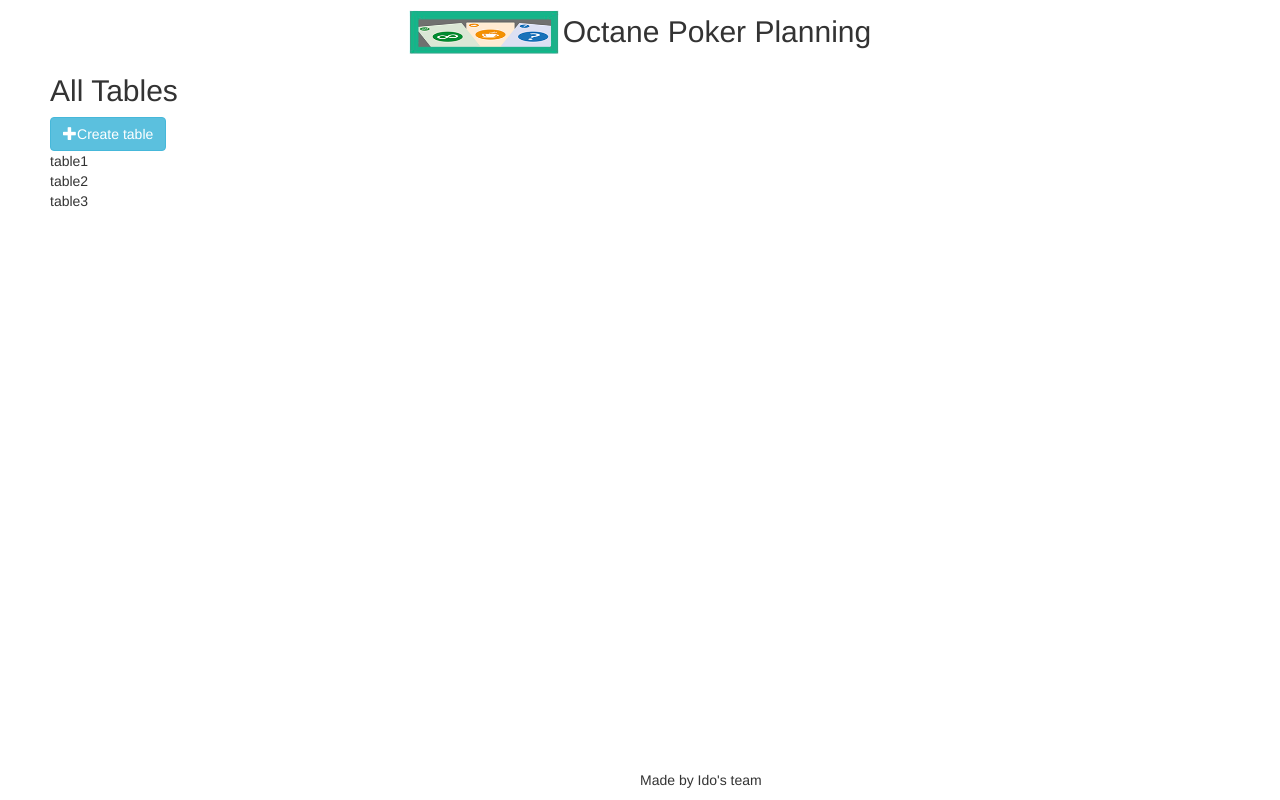
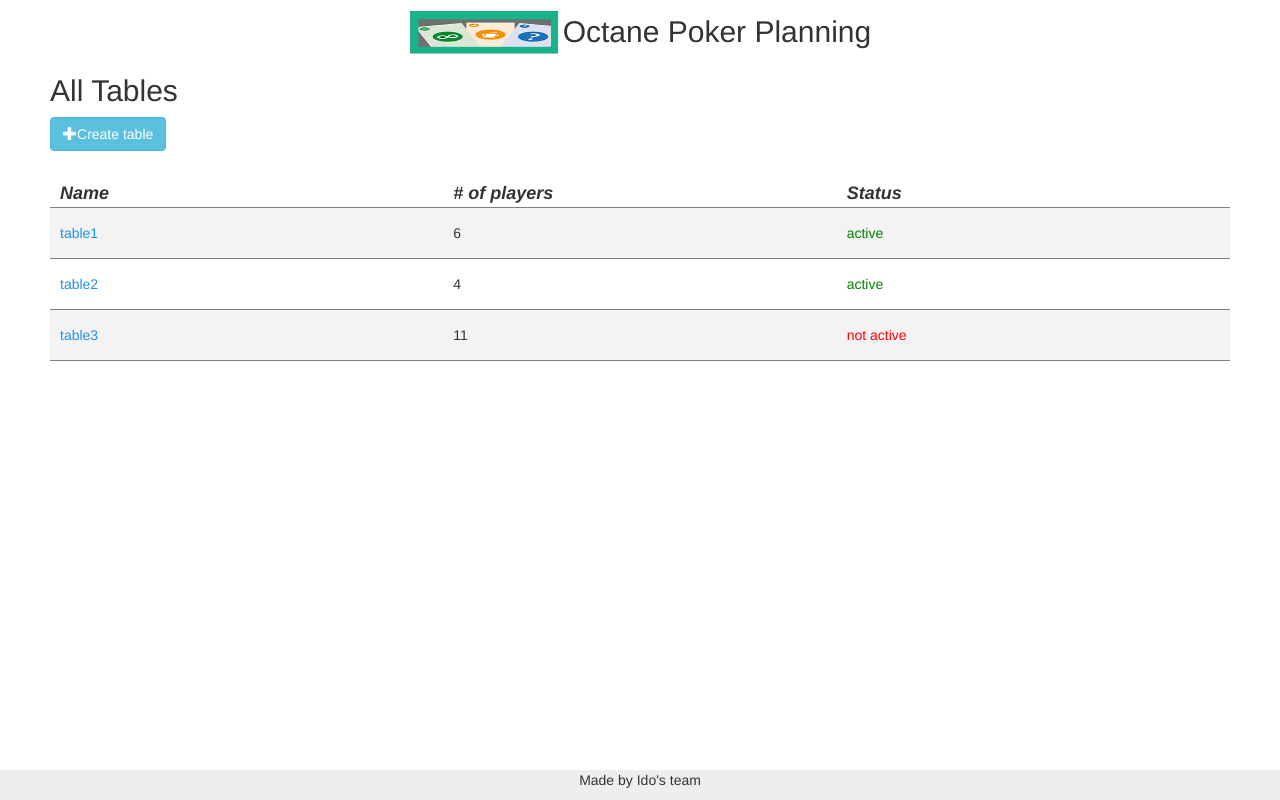
Before and after one commit to mgmmgm/OctanePokerPlanning, a plain HTML site: page client/index.html at #!/tables in a window 1280 px wide. Drawn offline with Linux system fonts and the light colour scheme.

```diff
--- a/client/app/opp-module.css
+++ b/client/app/opp-module.css
@@ -18,6 +18,10 @@
 
 .footer {
 	position: absolute;
-	bottom: 10px;
-	left: 50%;
+	bottom: 0px;
+	left: 0px;
+	right: 0px;
+	text-align: center;
+	background-color: #eeeeee;
+	height: 30px;
 }
--- a/client/app/views/table/tables.css
+++ b/client/app/views/table/tables.css
@@ -0,0 +1,46 @@
+.tables-table {
+    display: flex;
+    flex-direction: column;
+    margin-top: 30px;
+}
+
+.tables-table-header {
+    font-size: large;
+    font-style: italic;
+    font-weight: bold;
+}
+
+.table-row {
+    display: flex;
+    flex-direction: row;
+    border-bottom: 1px solid grey;
+}
+
+.tables-table-content .table-row {
+    padding: 15px 0px;
+}
+
+.tables-table-content .table-row:nth-child(odd) {
+    background-color: #f3f3f3;
+}
+
+.tables-table-content .table-row:hover {
+    background-color: lightblue;
+}
+
+.table-row-item {
+    flex: 1 0 0;
+    padding: 0px 10px;
+}
+
+.table-name {
+    color: #1f92eb;
+}
+
+.active {
+    color: green;
+}
+
+.not-active {
+    color: red;
+}
--- a/client/app/views/table/tables.html
+++ b/client/app/views/table/tables.html
@@ -3,12 +3,20 @@
 
     <button type="button" class="btn btn-info" ng-click="OpenCreateTableModal()"><span class="glyphicon glyphicon-plus" aria-hidden="true"></span>Create table</button>
 
-    <div>
-        <div></div>
+    <div class="tables-table">
+        <div class="table-row tables-table-header">
+            <div class="table-row-item">Name</div>
+            <div class="table-row-item"># of players</div>
+            <div class="table-row-item">Status</div>
+        </div>
+        <div class="tables-table-content">
+            <div class="table-row" ng-repeat="table in tables">
+                <div class="table-row-item table-name">{{table.name}}</div>
+                <div class="table-row-item">{{table.numberOfPlayers}}</div>
+                <div class="table-row-item" ng-class="{'active': table.status === 'active', 'not-active': table.status === 'not active'}">{{table.status}}</div>
+            </div>
+        </div>
 
-        <div ng-repeat="table in tables">
-            {{table.name}}
-        </div>
     </div>
 
 </div>
--- a/client/demoData/demoData.json
+++ b/client/demoData/demoData.json
@@ -2,15 +2,18 @@
   "tables": [
     {
       "name": "table1",
-      "numberOfParticipates": 6
+      "numberOfPlayers": 6,
+      "status": "active"
     },
     {
       "name": "table2",
-      "numberOfParticipates": 4
+      "numberOfPlayers": 4,
+      "status": "active"
     },
     {
       "name": "table3",
-      "numberOfParticipates": 11
+      "numberOfPlayers": 11,
+      "status": "not active"
     }
   ]
 }
--- a/server/rest/bl/table_bl.js
+++ b/server/rest/bl/table_bl.js
@@ -22,7 +22,7 @@
   var obj = {
     id: req.body.id,
     name: req.body.name,
-    numberOfParticipates: req.body.numberOfParticipates,
+    numberOfPlayers: req.body.numberOfPlayers,
     status: req.body.status
   };
 
@@ -32,7 +32,7 @@
     if (table !== null) {
 
       table.name = obj.name;
-      table.numberOfParticipates = obj.numberOfParticipates;
+      table.numberOfPlayers = obj.numberOfPlayers;
       table.status = obj.status;
 
       dbHelper.updateTable(table, res).then(function (updated) {
--- a/server/rest/db/schemas/init_schema.js
+++ b/server/rest/db/schemas/init_schema.js
@@ -4,7 +4,7 @@
 var TableSchema = new Schema({
    id:{type: String, required: true},
    name: {type: String, required: true},
-   numberOfParticipates: {type: Number},
+   numberOfPlayers: {type: Number},
    status: {type: String},
    active: Boolean
 });
```
